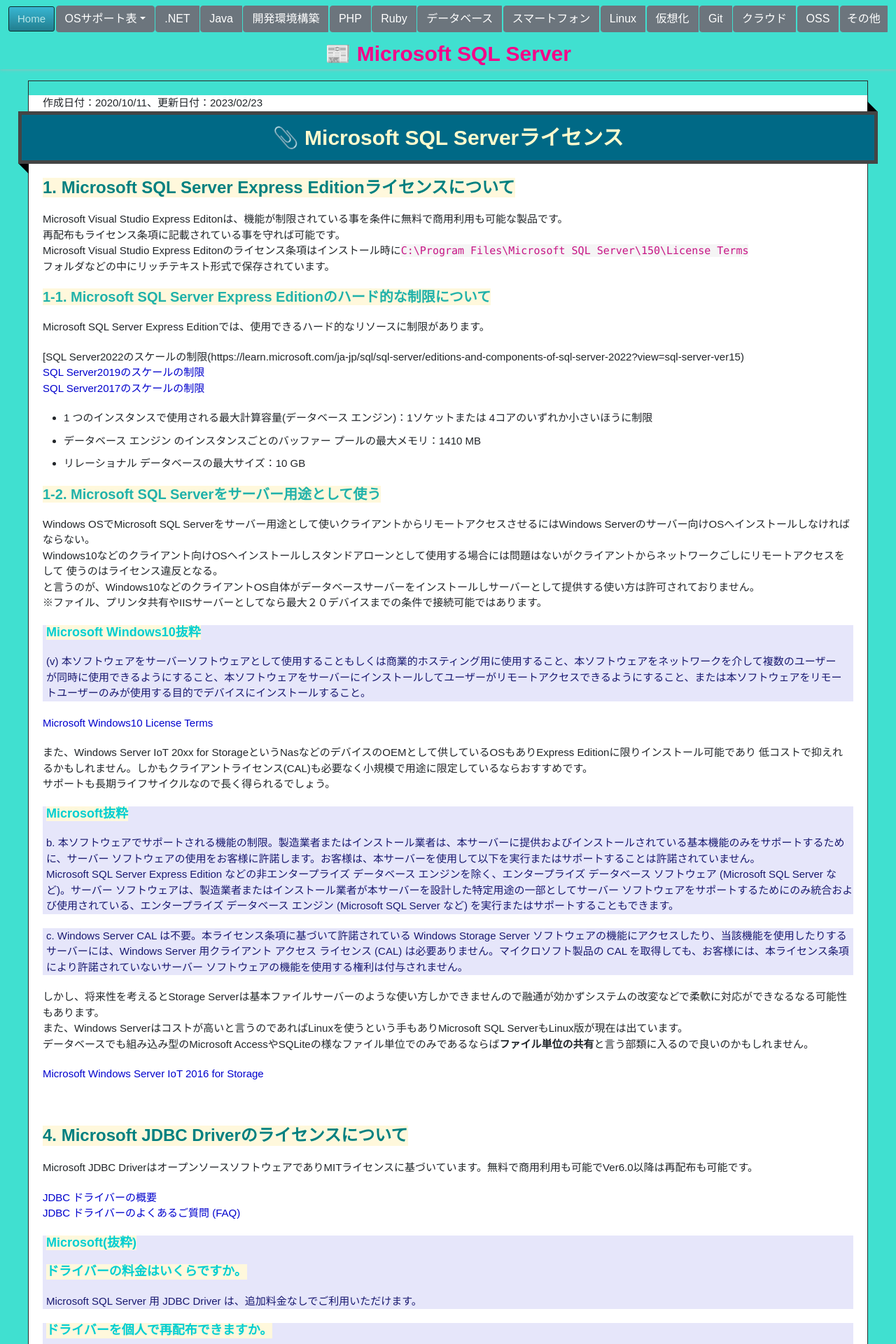
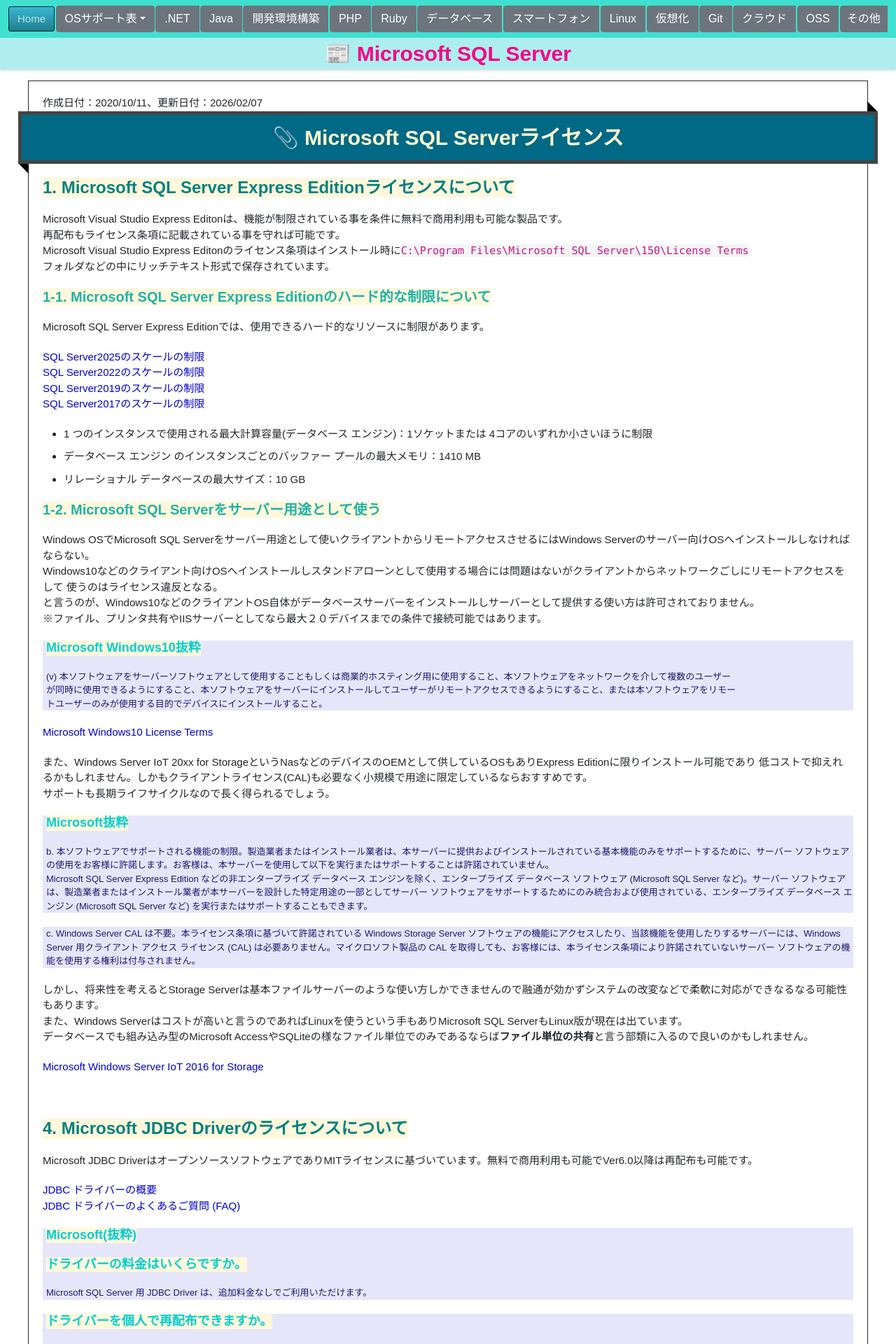
Before and after one commit to person-carrying-water/person-carrying-water.github.io, a Jekyll site: the page built from Contents/SqlServer/SqlServerLicense.md, in a window 1280 px wide. Shown: the top 1920 px of the page at 70% size. Built offline with Jekyll 4.4.1, drawn with Linux system fonts in a browser that asks for light colours; nearby versions of some CDN libraries; emoji names are drawn with the system emoji font; some of the changed text lies outside the part shown.

Commit message:
Win260207

```diff
--- a/Contents/SqlServer/SqlServerLicense.md
+++ b/Contents/SqlServer/SqlServerLicense.md
@@ -3,7 +3,7 @@
 title: ":newspaper: Microsoft SQL Server"
 description: ":paperclip: Microsoft SQL Serverライセンス"
 date: "2020/10/11"
-lastmod: "2023/02/23"
+lastmod: "2026/02/07"
 ---
 
 ## 1. Microsoft SQL Server Express Editionライセンスについて
@@ -14,12 +14,12 @@
 フォルダなどの中にリッチテキスト形式で保存されています。
 
 ### 1-1. Microsoft SQL Server Express Editionのハード的な制限について
-
 Microsoft SQL Server Express Editionでは、使用できるハード的なリソースに制限があります。
 
-[SQL Server2022のスケールの制限(https://learn.microsoft.com/ja-jp/sql/sql-server/editions-and-components-of-sql-server-2022?view=sql-server-ver15)
+[SQL Server2025のスケールの制限](https://learn.microsoft.com/ja-jp/sql/sql-server/editions-and-components-of-sql-server-2025?view=sql-server-ver17)
+[SQL Server2022のスケールの制限](https://learn.microsoft.com/ja-jp/sql/sql-server/editions-and-components-of-sql-server-2022?view=sql-server-ver16)
 [SQL Server2019のスケールの制限](https://docs.microsoft.com/ja-jp/sql/sql-server/editions-and-components-of-sql-server-version-15?view=sql-server-ver15)
-[SQL Server2017のスケールの制限](https://docs.microsoft.com/ja-jp/sql/sql-server/editions-and-components-of-sql-server-2017?view=sql-server-ver15)
+[SQL Server2017のスケールの制限](https://docs.microsoft.com/ja-jp/sql/sql-server/editions-and-components-of-sql-server-2017?view=sql-server-2017)
 
 -   1 つのインスタンスで使用される最大計算容量(データベース エンジン)：1ソケットまたは 4コアのいずれか小さいほうに制限
 -   データベース エンジン のインスタンスごとのバッファー プールの最大メモリ：1410 MB
@@ -79,7 +79,7 @@
 <br />
 
 ## 5. Microsoft SQL Server Management Studioのライセンスについて
-
+[Microsoft SQL Server Management Studio 21 ライセンス条項](https://learn.microsoft.com/en-us/legal/sql/ssms/sql-server-management-studio-license-terms)
 [Microsoft SQL Server Management Studioライセンス条項](https://docs.microsoft.com/ja-jp/Legal/sql/sql-server-management-studio-license-terms)
 
 > #### Microsoft抜粋(日本語訳)
--- a/_sass/jekyll-theme-time-machine.scss
+++ b/_sass/jekyll-theme-time-machine.scss
@@ -7,7 +7,7 @@
   font-family: Arial, Arial, Helvetica, sans-serif;
   line-height: 1.5;
   /* background: #D1D1D1; */
-  background: turquoise;
+  background: white;
 }
 
 a {
@@ -61,7 +61,7 @@
 #container2 {
   margin: 0 auto;
   /*width: 1200px;*/
-  background: turquoise; /*#ddd url(../images/pattern.png);*/
+  background: paleturquoise; /*#ddd url(../images/pattern.png);*/
   box-shadow: 0 0 5px #b1b1b1;
 }
 
@@ -509,7 +509,7 @@
 }
 
 .markdown-body th { /*tableヘッダー*/
-  background-color: #9c74ad;
+  background-color: #c696da;
   font-size: 14px;
   font-weight: bold;
   text-align: left;
@@ -528,7 +528,7 @@
   background-color: lavender;
   font-family: Arial, sans-serif;
   /*font-family: Georgia, serif;*/
-  font-size: 15px;
+  font-size: 13px;
   /*border-top: 3px solid #333;
   border-bottom: 3px solid #333;*/
   /*padding: 5px 0px;*/
```
